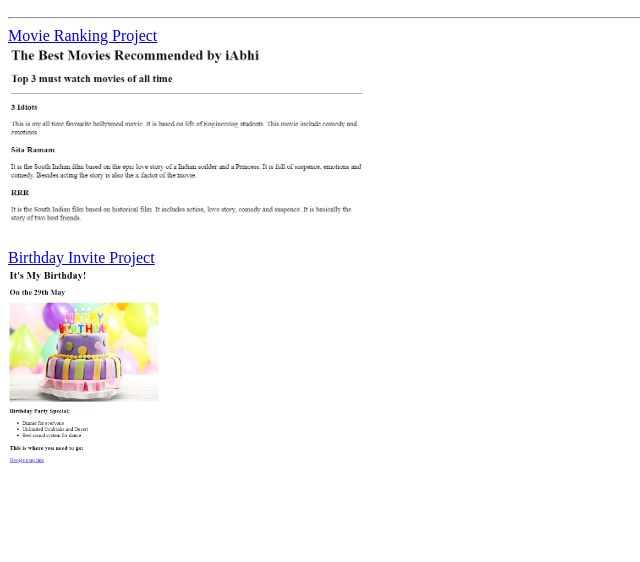
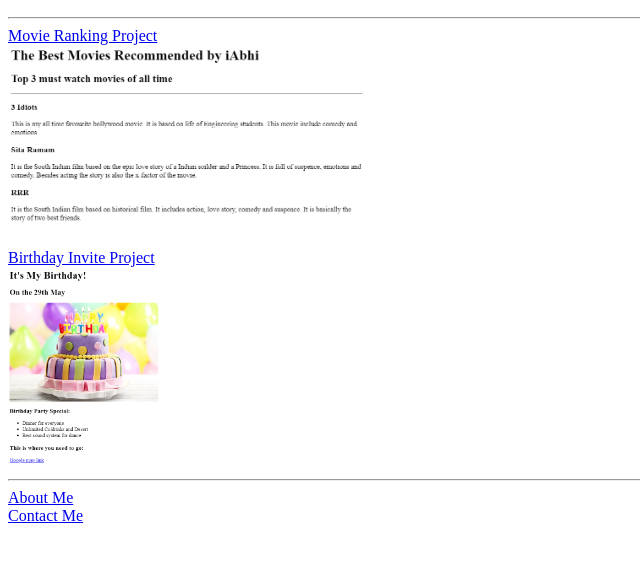
Before and after one commit to iAbhipatil/Web-Projects, a plain HTML site: page index.html in a window 1280 px wide. Shown: the part 110-672 px from the top of the page, without its empty margins (0-640 px from the left). Drawn offline with Linux system fonts and the light colour scheme.

Commit message:
Update index.html

```diff
--- a/index.html
+++ b/index.html
@@ -17,5 +17,9 @@
     <a href="./public/birthday-invite.html">Birthday Invite Project</a><br>
     <img src="./assets/images/birthdayinvite.png" height="200" alt="Bithday Invitation Project Screenshot" /> <br>
 
+    <hr>
+    <a href="./public/about.html">About Me</a><br>
+    <a href="./public/contact.html">Contact Me</a>
+
   </body>
 </html>
```
